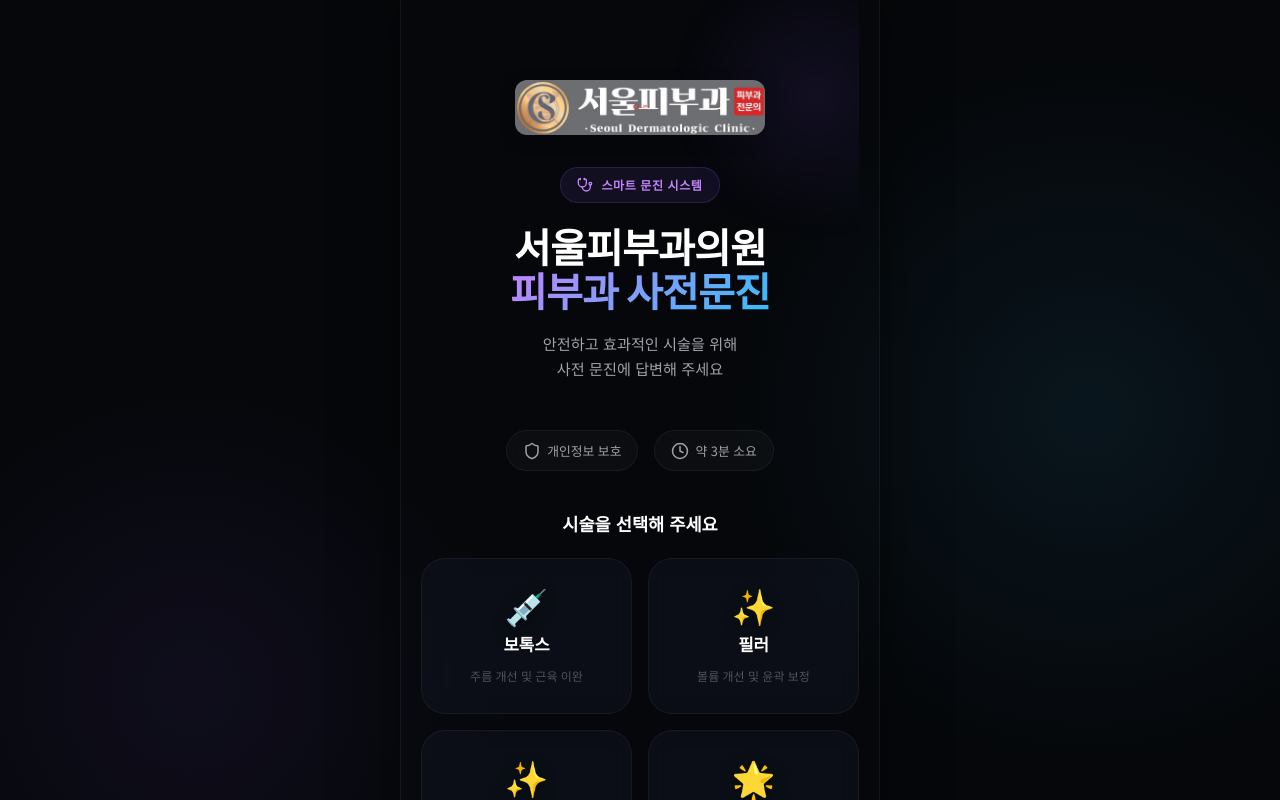
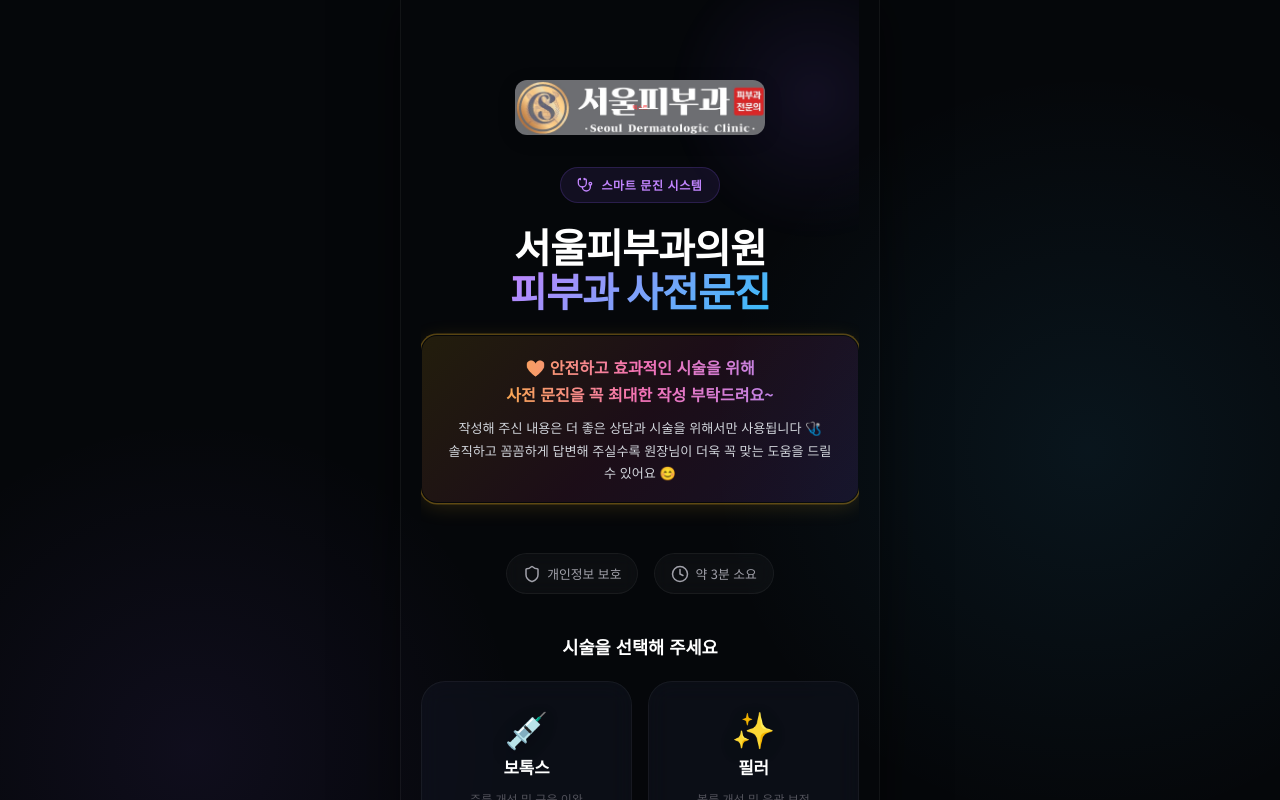
Before and after one commit to joyp30/skin-clinic-survey, a Next.js app: page / in a window 1280 px wide. Shown: the top 800 px of the page. Built offline with nearby package versions, Linux system fonts and the light colour scheme.

Commit message:
Add hero notice card, pigment hormone/pregnancy/menopause questions, fix CSS

```diff
--- a/src/app/globals.css
+++ b/src/app/globals.css
@@ -173,11 +173,41 @@
   background-clip: text;
 }
 
-.hero-subtitle {
-  margin-top: 16px;
-  font-size: 0.95rem;
-  color: var(--text-secondary);
-  line-height: 1.6;
+/* Hero Notice Card */
+.hero-notice {
+  margin-top: 20px;
+  padding: 18px 22px;
+  border-radius: 16px;
+  background: linear-gradient(135deg, rgba(251, 191, 36, 0.12), rgba(236, 72, 153, 0.10), rgba(139, 92, 246, 0.12));
+  border: 1.5px solid transparent;
+  background-clip: padding-box;
+  position: relative;
+  text-align: center;
+  box-shadow: 0 4px 24px rgba(251, 191, 36, 0.15), 0 0 0 1.5px rgba(251, 191, 36, 0.35);
+  animation: noticeGlow 3s ease-in-out infinite alternate;
+}
+
+@keyframes noticeGlow {
+  from { box-shadow: 0 4px 20px rgba(251, 191, 36, 0.15), 0 0 0 1.5px rgba(251, 191, 36, 0.3); }
+  to   { box-shadow: 0 6px 30px rgba(236, 72, 153, 0.2), 0 0 0 1.5px rgba(236, 72, 153, 0.5); }
+}
+
+.hero-notice-main {
+  font-size: 1rem;
+  font-weight: 700;
+  line-height: 1.65;
+  background: linear-gradient(90deg, #fbbf24, #f472b6, #a78bfa);
+  -webkit-background-clip: text;
+  -webkit-text-fill-color: transparent;
+  background-clip: text;
+  margin-bottom: 10px;
+}
+
+.hero-notice-sub {
+  font-size: 0.82rem;
+  color: #d1d5db;
+  line-height: 1.7;
+  font-weight: 400;
 }
 
 /* Trust Badges */
--- a/src/app/page.tsx
+++ b/src/app/page.tsx
@@ -46,11 +46,16 @@
             <br />
             <span className="hero-title-accent">피부과 사전문진</span>
           </h1>
-          <p className="hero-subtitle">
-            안전하고 효과적인 시술을 위해
-            <br />
-            사전 문진에 답변해 주세요
-          </p>
+          <div className="hero-notice">
+            <p className="hero-notice-main">
+              💛 안전하고 효과적인 시술을 위해<br />
+              사전 문진을 꼭 최대한 작성 부탁드려요~
+            </p>
+            <p className="hero-notice-sub">
+              작성해 주신 내용은 더 좋은 상담과 시술을 위해서만 사용됩니다 🩺<br />
+              솔직하고 꼼꼼하게 답변해 주실수록 원장님이 더욱 꼭 맞는 도움을 드릴 수 있어요 😊
+            </p>
+          </div>
         </motion.div>
       </div>
 
--- a/src/data/questionData.ts
+++ b/src/data/questionData.ts
@@ -407,6 +407,36 @@
       { label: '여드름이나 상처가 아문 후 남은 색소침착', value: '염증 후 색소침착(PIH)' },
       { label: '잘 모르겠음 (원장님 진단 필요)', value: '진단 필요' },
     ],
+    required: true,
+  },
+  {
+    id: 'pigmentHormone',
+    category: '색소',
+    text: '[여성 전용] 현재 또는 최근 6개월 내에 여성호르몬제(피임약, 호르몬 대체요법 등)를 복용하고 계신가요?',
+    subtext: '여성호르몬은 기미 및 색소침착을 악화시키는 주요 원인 중 하나입니다. 남성 고객님은 "아니오"를 선택해 주세요.',
+    type: 'yesno',
+    warningOn: 'yes',
+    warningMessage: '여성호르몬제 복용 중 (색소 악화 위험)',
+    required: true,
+  },
+  {
+    id: 'pigmentPregnancy',
+    category: '색소',
+    text: '[여성 전용] 임신 또는 출산 경험이 있으신가요? (기미가 임신 중 또는 출산 후 생기거나 악화된 경우 포함)',
+    subtext: '임신/출산 시 호르몬 변화로 기미가 생기거나 짙어질 수 있습니다. 남성 고객님은 "아니오"를 선택해 주세요.',
+    type: 'yesno',
+    warningOn: 'yes',
+    warningMessage: '임신/출산 관련 기미 이력',
+    required: true,
+  },
+  {
+    id: 'pigmentMenopause',
+    category: '색소',
+    text: '[여성 전용] 완경(폐경) 이후 색소 변화(기미 악화 등)를 느끼신 적이 있나요?',
+    subtext: '완경 후 호르몬 변화는 색소 분포에 영향을 줄 수 있습니다. 남성 또는 완경 전인 고객님은 "아니오"를 선택해 주세요.',
+    type: 'yesno',
+    warningOn: 'yes',
+    warningMessage: '완경 후 색소 변화 이력',
     required: true,
   },
   ...commonLaserLiftingQuestions
--- a/src/types/types.ts
+++ b/src/types/types.ts
@@ -112,6 +112,9 @@
   pigmentSunscreenCount: string;
   pigmentMakeup: string;
   pigmentType: string;
+  pigmentHormone: string;
+  pigmentPregnancy: string;
+  pigmentMenopause: string;
 
   // Laser/Lifting specific
   liftingArea: string;
--- a/src/utils/crmFormatter.ts
+++ b/src/utils/crmFormatter.ts
@@ -277,6 +277,9 @@
     if (data.pigmentUv) pigmentParts.push(`습관: ${data.pigmentUv}`);
     if (data.pigmentSunscreenCount) pigmentParts.push(`선크림 덧바름: ${data.pigmentSunscreenCount}`);
     if (data.pigmentMakeup) pigmentParts.push(`평소 화장: ${data.pigmentMakeup}`);
+    if (data.pigmentHormone === 'yes') pigmentParts.push('여성호르몬제 복용 중 ⚠️');
+    if (data.pigmentPregnancy === 'yes') pigmentParts.push('임신/출산 관련 기미 이력');
+    if (data.pigmentMenopause === 'yes') pigmentParts.push('완경 후 색소 변화');
 
     if (pigmentParts.length > 0) {
       lines.push('\n[색소 분석]');
```
